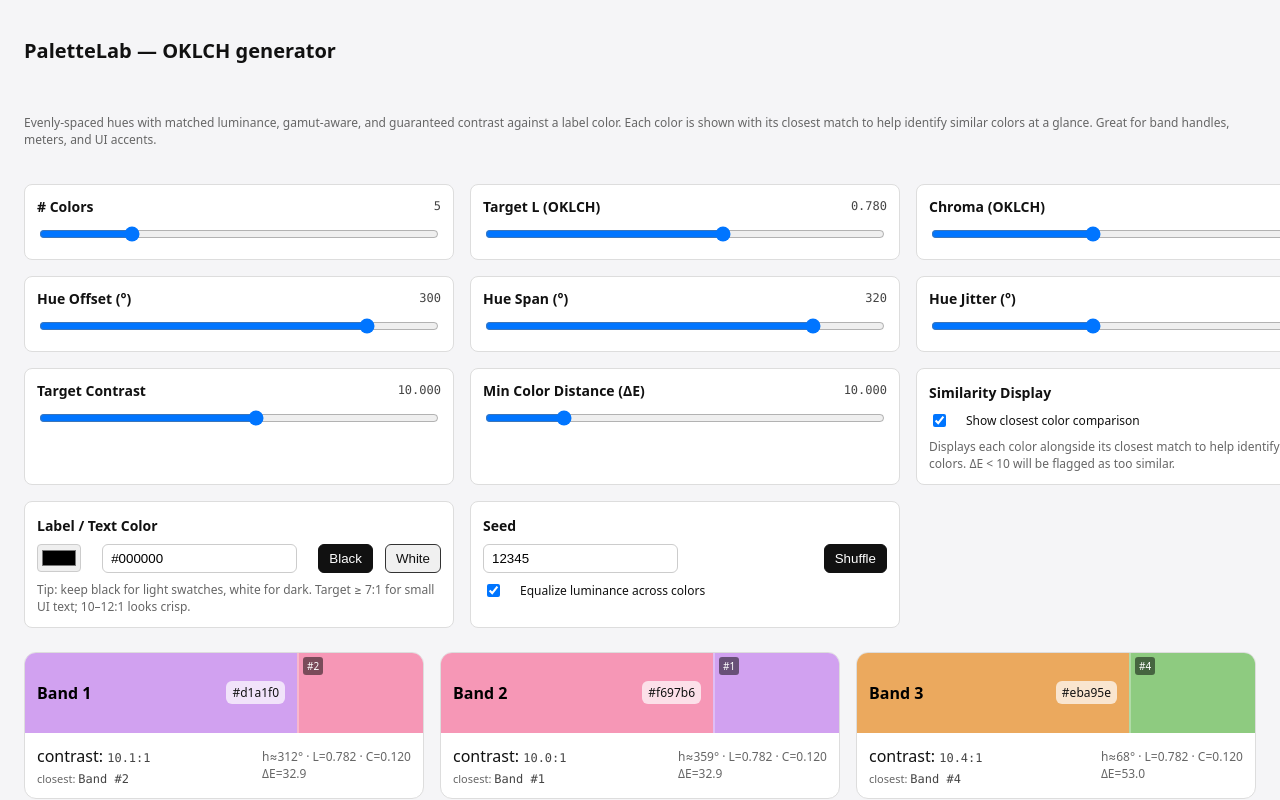
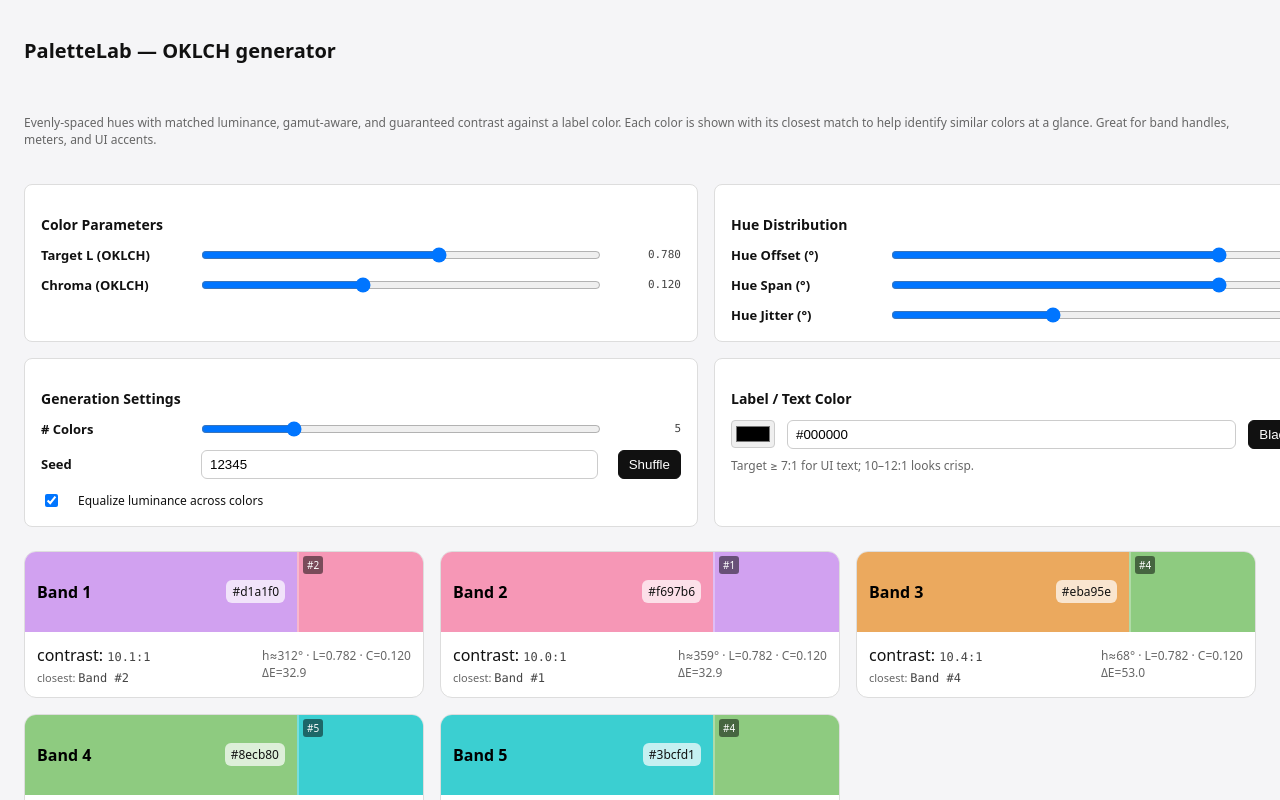
Before and after one commit to thenfour/typefacecompare, a Next.js app: page /PaletteLab in a window 1280 px wide. Shown: the top 800 px of the page. Built offline with nearby package versions, Linux system fonts and the light colour scheme; a web font is replaced by a local one.

Commit message:
palettelab better control structure

```diff
--- a/src/pages/PaletteLab.tsx
+++ b/src/pages/PaletteLab.tsx
@@ -208,6 +208,14 @@ body{margin:0}
 @media(min-width:900px){.grid{grid-template-columns:repeat(2,1fr)}}
 @media(min-width:1280px){.grid{grid-template-columns:repeat(3,1fr)}}
 .panel{background:#fff;border:1px solid #ddd;border-radius:8px;padding:12px}
+.compactPanel{background:#fff;border:1px solid #ddd;border-radius:8px;padding:16px}
+.panelGroup{display:grid;grid-template-columns:1fr 1fr;gap:12px}
+@media(max-width:600px){.panelGroup{grid-template-columns:1fr}}
+.sliderRow{display:flex;align-items:center;justify-content:space-between;gap:12px;margin-bottom:12px}
+.sliderRow:last-child{margin-bottom:0}
+.sliderLabel{font-size:13px;font-weight:600;min-width:140px;flex-shrink:0}
+.sliderValue{font-size:11px;font-family:ui-monospace,SFMono-Regular,Menlo,Consolas,Liberation Mono,monospace;color:#444;min-width:60px;text-align:right;flex-shrink:0}
+.sliderInput{flex:1;margin:0 8px}
 .row{display:flex;align-items:center;justify-content:space-between;gap:12px}
 .label{font-size:14px;font-weight:600}
 .value{font-size:12px;font-family:ui-monospace,SFMono-Regular,Menlo,Consolas,Liberation Mono,monospace;color:#444}
@@ -312,44 +320,57 @@ function PaletteLab() {
 
             {/* Controls */}
             <div className="grid">
-                <Slider label="# Colors" value={count} min={3} max={12} step={1} onChange={setCount} />
-                <Slider label="Target L (OKLCH)" value={L} min={0.6} max={0.9} step={0.005} onChange={setL} />
-                <Slider label="Chroma (OKLCH)" value={C} min={0.04} max={0.24} step={0.002} onChange={setC} />
-                <Slider label="Hue Offset (°)" value={hueOffset} min={0} max={360} step={1} onChange={setHueOffset} />
-                <Slider label="Hue Span (°)" value={hueSpan} min={120} max={360} step={1} onChange={setHueSpan} />
-                <Slider label="Hue Jitter (°)" value={jitter} min={0} max={30} step={1} onChange={setJitter} />
-                <Slider label="Target Contrast" value={targetContrast} min={4} max={15} step={0.1} onChange={setTargetContrast} />
-                <Slider label="Min Color Distance (ΔE)" value={minColorDistance} min={1} max={50} step={0.5} onChange={setMinColorDistance} />
-                <div className="panel">
-                    <label className="label">Similarity Display</label>
+                {/* Color Parameters */}
+                <div className="compactPanel">
+                    <h3 className="label" style={{ marginBottom: 12 }}>Color Parameters</h3>
+                    <CompactSlider label="Target L (OKLCH)" value={L} min={0.6} max={0.9} step={0.005} onChange={setL} />
+                    <CompactSlider label="Chroma (OKLCH)" value={C} min={0.04} max={0.24} step={0.002} onChange={setC} />
+                </div>
+
+                {/* Hue Distribution */}
+                <div className="compactPanel">
+                    <h3 className="label" style={{ marginBottom: 12 }}>Hue Distribution</h3>
+                    <CompactSlider label="Hue Offset (°)" value={hueOffset} min={0} max={360} step={1} onChange={setHueOffset} />
+                    <CompactSlider label="Hue Span (°)" value={hueSpan} min={120} max={360} step={1} onChange={setHueSpan} />
+                    <CompactSlider label="Hue Jitter (°)" value={jitter} min={0} max={30} step={1} onChange={setJitter} />
+                </div>
+
+                {/* Quality & Validation */}
+                <div className="compactPanel">
+                    <h3 className="label" style={{ marginBottom: 12 }}>Quality & Validation</h3>
+                    <CompactSlider label="Target Contrast" value={targetContrast} min={4} max={15} step={0.1} onChange={setTargetContrast} />
+                    <CompactSlider label="Min Color Distance (ΔE)" value={minColorDistance} min={1} max={50} step={0.5} onChange={setMinColorDistance} />
                     <label className="row small" style={{ marginTop: 8, justifyContent: 'flex-start' }}>
                         <input type="checkbox" checked={showSimilarColors} onChange={(e) => setShowSimilarColors(e.target.checked)} style={{ marginRight: 8 }} />
-                        Show closest color comparison
+                        Show color similarity comparison
                     </label>
-                    <div className="muted small" style={{ marginTop: 8 }}>Displays each color alongside its closest match to help identify similar colors. ΔE &lt; {minColorDistance} will be flagged as too similar.</div>
                 </div>
-                <div className="panel">
-                    <label className="label">Label / Text Color</label>
-                    <div className="row" style={{ marginTop: 8 }}>
-                        <input type="color" value={labelHex} onChange={(e) => setLabelHex(e.target.value)} className="colorbox" />
-                        <input className="input" value={labelHex} onChange={(e) => setLabelHex(e.target.value)} />
-                        <div className="row" style={{ justifyContent: 'flex-start' }}>
-                            <button onClick={() => setLabelHex("#000000")} className="btn btn-dark">Black</button>
-                            <button onClick={() => setLabelHex("#ffffff")} className="btn">White</button>
-                        </div>
-                    </div>
-                    <div className="muted small" style={{ marginTop: 8 }}>Tip: keep black for light swatches, white for dark. Target ≥ 7:1 for small UI text; 10–12:1 looks crisp.</div>
-                </div>
-                <div className="panel">
-                    <label className="label">Seed</label>
-                    <div className="row" style={{ marginTop: 8 }}>
-                        <input type="number" className="number" value={seed} onChange={(e) => setSeed(parseInt(e.target.value || "0", 10))} />
+
+                {/* Generation Settings */}
+                <div className="compactPanel">
+                    <h3 className="label" style={{ marginBottom: 12 }}>Generation Settings</h3>
+                    <CompactSlider label="# Colors" value={count} min={3} max={12} step={1} onChange={setCount} />
+                    <div className="sliderRow">
+                        <label className="sliderLabel">Seed</label>
+                        <input type="number" className="number" style={{ flex: 1, margin: '0 8px' }} value={seed} onChange={(e) => setSeed(parseInt(e.target.value || "0", 10))} />
                         <button className="btn btn-dark" onClick={() => setSeed(Math.floor(Math.random() * 1e9))}>Shuffle</button>
                     </div>
                     <label className="row small" style={{ marginTop: 8, justifyContent: 'flex-start' }}>
                         <input type="checkbox" checked={equalizeL} onChange={(e) => setEqualizeL(e.target.checked)} style={{ marginRight: 8 }} />
                         Equalize luminance across colors
                     </label>
+                </div>
+
+                {/* Label Color */}
+                <div className="compactPanel">
+                    <h3 className="label" style={{ marginBottom: 12 }}>Label / Text Color</h3>
+                    <div className="row" style={{ marginBottom: 8 }}>
+                        <input type="color" value={labelHex} onChange={(e) => setLabelHex(e.target.value)} className="colorbox" />
+                        <input className="input" style={{ flex: 1 }} value={labelHex} onChange={(e) => setLabelHex(e.target.value)} />
+                        <button onClick={() => setLabelHex("#000000")} className="btn btn-dark">Black</button>
+                        <button onClick={() => setLabelHex("#ffffff")} className="btn">White</button>
+                    </div>
+                    <div className="muted small">Target ≥ 7:1 for UI text; 10–12:1 looks crisp.</div>
                 </div>
             </div>
 
@@ -435,6 +456,16 @@ function Slider({ label, value, min, max, step, onChange }: { label: string; val
     );
 }
 
+function CompactSlider({ label, value, min, max, step, onChange }: { label: string; value: number; min: number; max: number; step: number; onChange: (v: number) => void }) {
+    return (
+        <div className="sliderRow">
+            <label className="sliderLabel">{label}</label>
+            <input type="range" min={min} max={max} step={step} value={value} onChange={(e) => onChange(parseFloat(e.target.value))} className="sliderInput" />
+            <span className="sliderValue">{typeof value === 'number' ? value.toFixed(step < 1 ? 3 : 0) : String(value)}</span>
+        </div>
+    );
+}
+
 
 export default function PaletteLabPage() {
     return (
```
